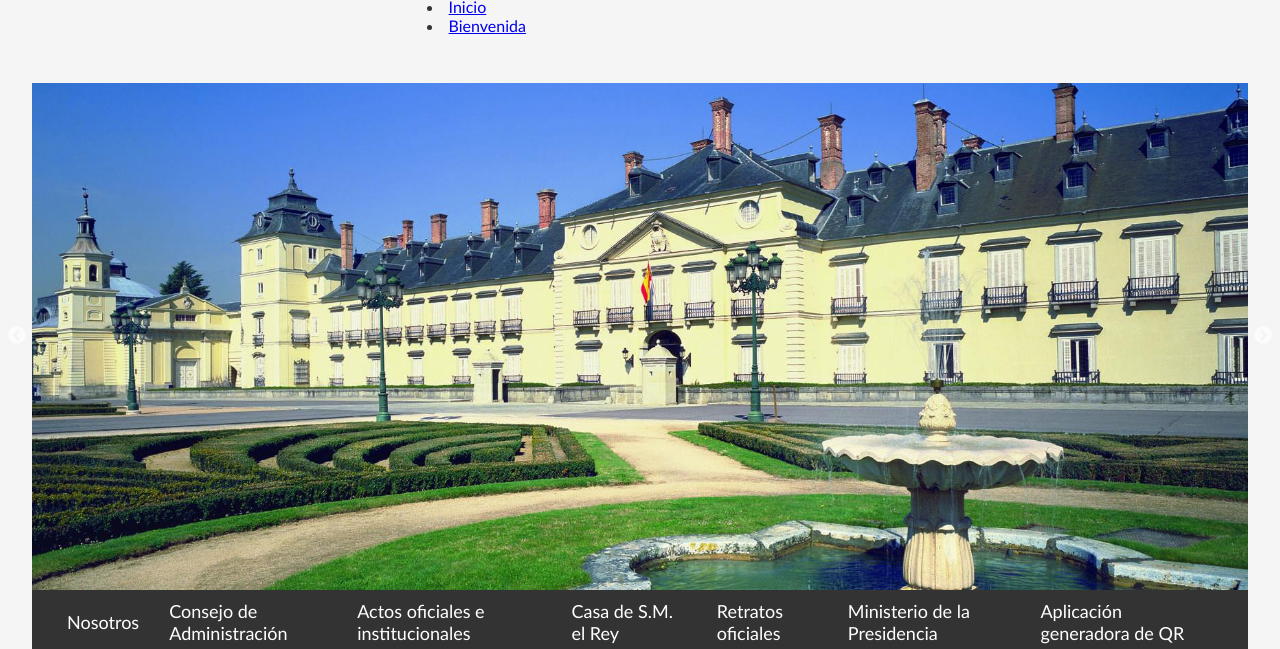
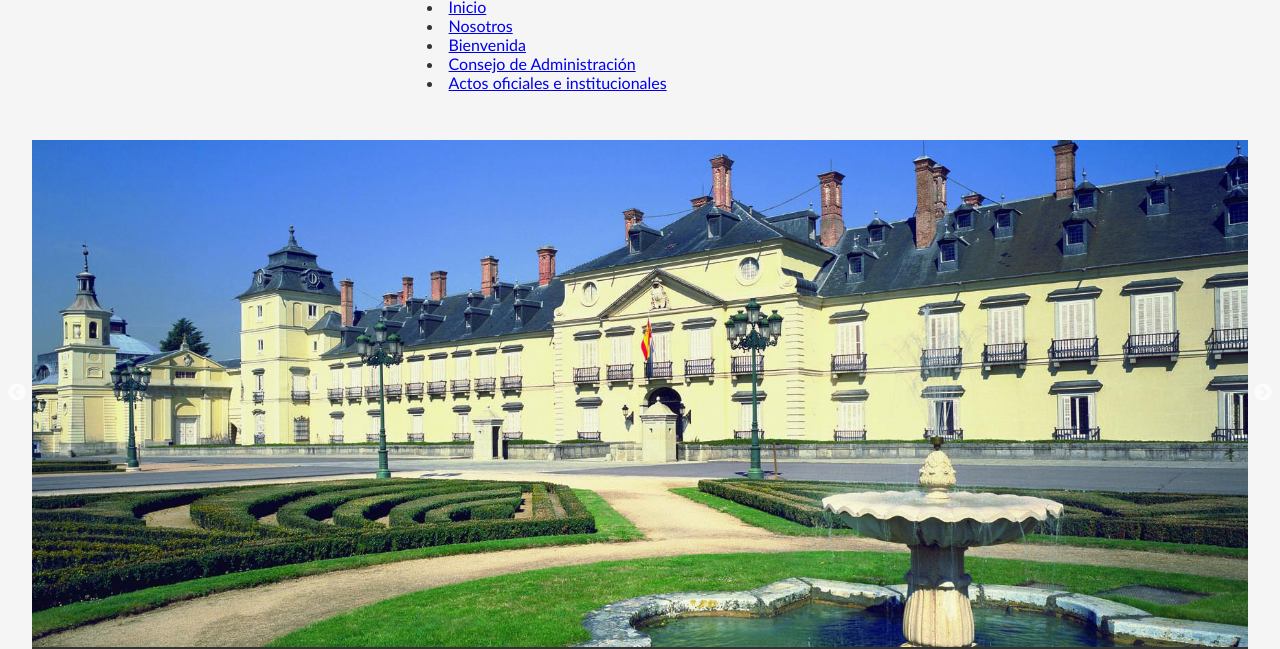
Before and after one commit to acuati/institucionpatrimonionacional, a Gatsby site: page / in a window 1280 px wide. Shown: the part 306-955 px from the top of the page. Built offline with nearby package versions, Linux system fonts and the light colour scheme; Gatsby itself is replaced by a stand-in of ours.

Commit message:
actualizo cambios

```diff
--- a/src/components/header.js
+++ b/src/components/header.js
@@ -18,8 +18,11 @@ const Header = ({ siteTitle }) => (
      </div>
 
     <li><Link to="/">Inicio</Link></li>
+
+    <li><Link to="/nosotros">Nosotros</Link></li>
     <li><Link to="/bienvenida">Bienvenida</Link></li>
-
+        <li><Link to="/consejo">Consejo de Administración</Link></li>
+        <li><Link to="/actos">Actos oficiales e institucionales</Link></li>
 
     </p>
 
--- a/src/components/layout.css
+++ b/src/components/layout.css
@@ -56,7 +56,7 @@ nav {
   /* height: 0%; */
   width:100%;
   background-color: #333;
-  padding: 0rem;
+  padding: 1rem;
 
 }
 
@@ -71,9 +71,9 @@ nav ul {
 
 nav ul li {
   margin: 0em;
-  padding: 0em;
+  padding: 2.4em;
   margin-left: 0em;
-  margin-right: 1em;
+  margin-right: 0em;
   margin-top: 1em;
   margin-bottom: 1em;
 }
--- a/src/components/navbar.js
+++ b/src/components/navbar.js
@@ -21,9 +21,7 @@ const Navbar = () => {
 
 
       <ul className={`nav-links ${isOpen ? "open" : ""}`}>
-        <li><Link to="/nosotros">Nosotros</Link></li>
-        <li><Link to="/consejo">Consejo de Administración</Link></li>
-        <li><Link to="/actos">Actos oficiales e institucionales</Link></li>
+
         <li><Link to="/casa">Casa de S.M. el Rey</Link></li>
         <li><Link to="/retratosoficiales">Retratos oficiales</Link></li>
         <li><Link to="/ministerio">Ministerio de la Presidencia</Link></li>
```
